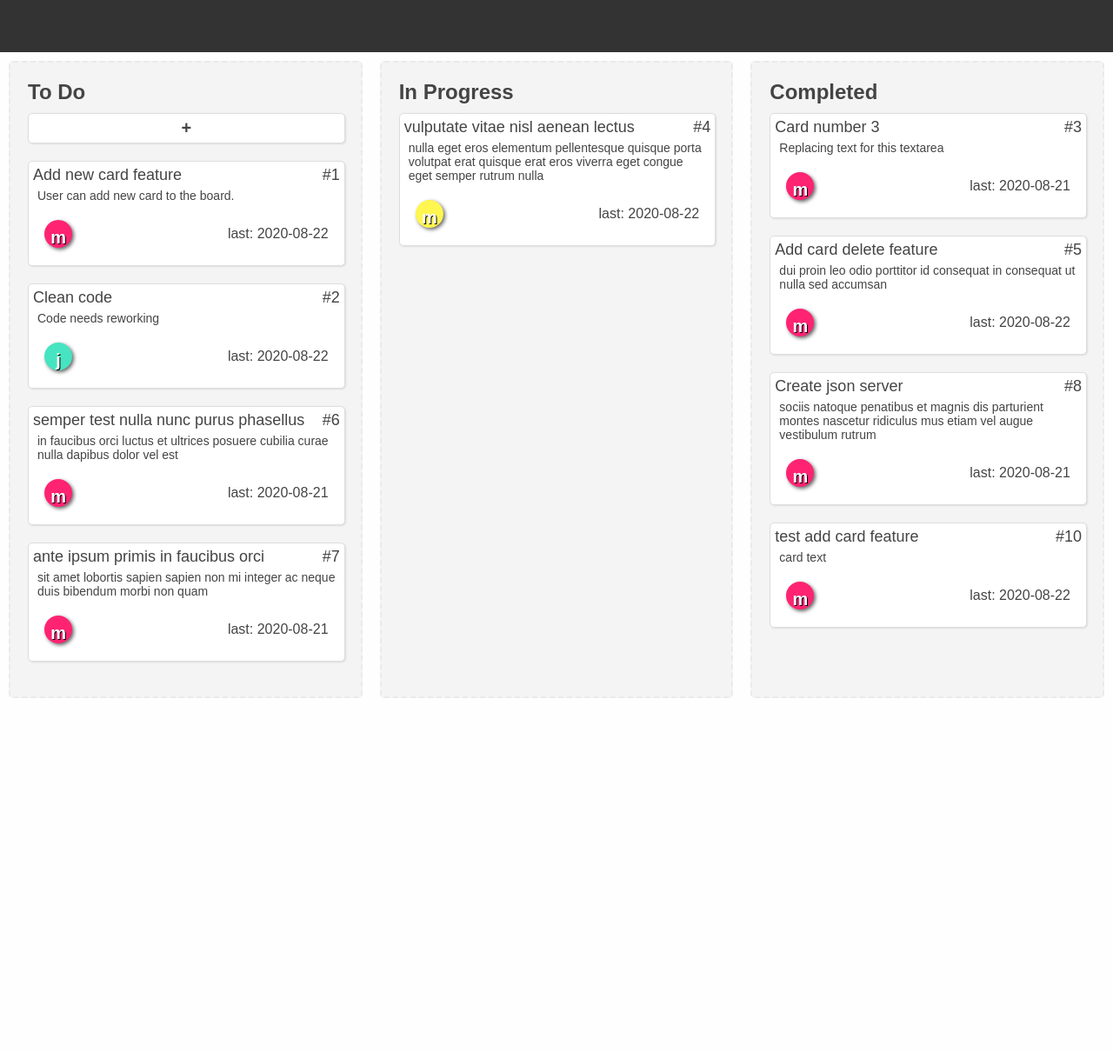
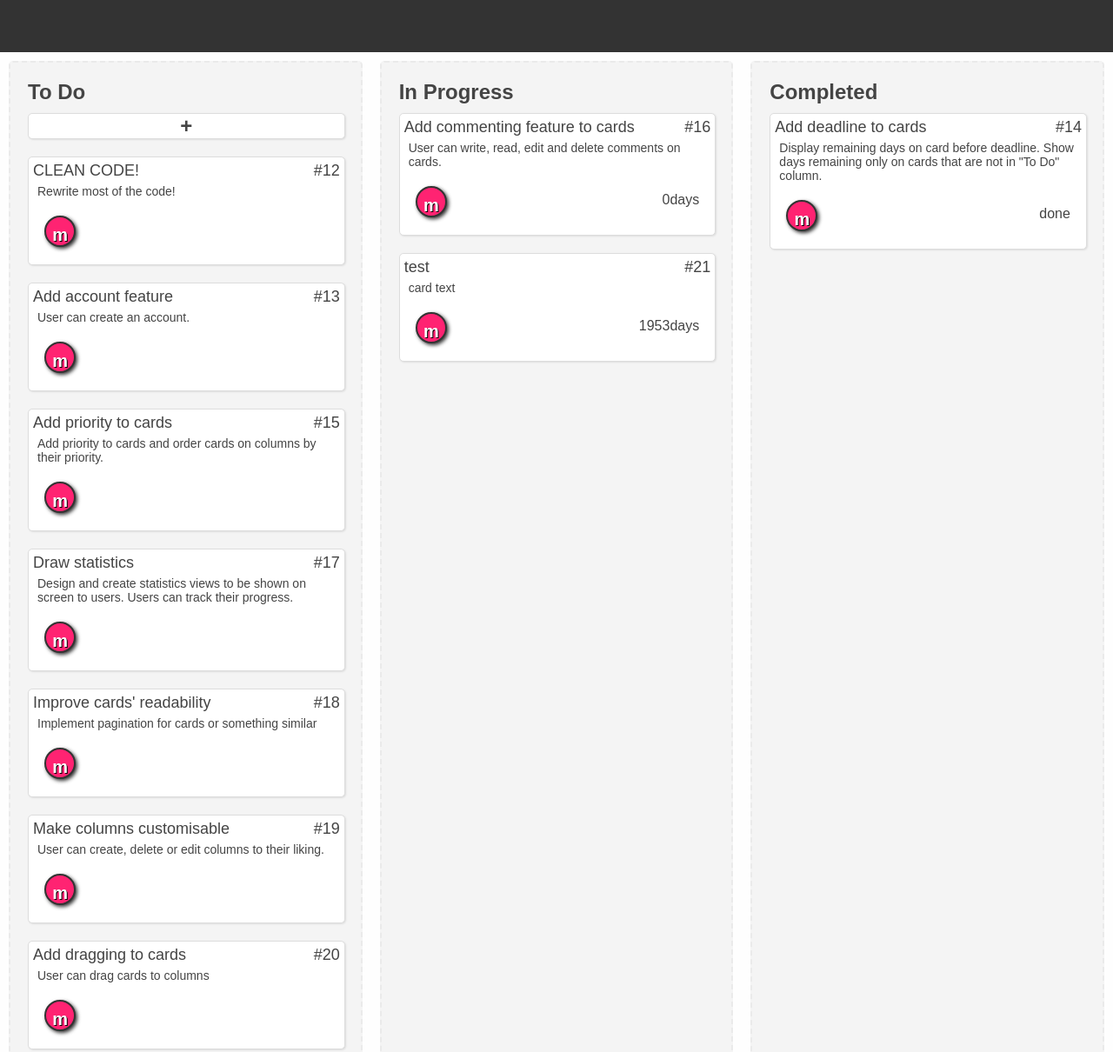
Before and after one commit to maici95/kanban, a React app in the folder client/: page / in a window 1280 px wide. Shown: the top 1210 px of the page at 87% size. Before the commit the page ends 813 px from the top, so only its background shows below. Built offline with nearby package versions, Linux system fonts and the light colour scheme; data requests are answered from the project's data file; a web font is replaced by a local one.

Commit message:
start of commenting feature

```diff
--- a/client/src/components/App/index.js
+++ b/client/src/components/App/index.js
@@ -22,7 +22,7 @@ function App() {
 
     React.useEffect(() => {
         if (!loaded) {
-            getform();
+            getCards();
             setLoaded(true);
 
             new ajax().get('users').then(res => {
@@ -32,17 +32,8 @@ function App() {
 
     }, [loaded]);
 
-/*     function postform() {
-        const body = {
-            name: 'Kanban board',
-            points: '2',
-            status: '0'
-        }
-        const data = new ajax().post('cards', body);
-        data.then(res => {
-        });
-    } */
-    function getform() {
+
+    function getCards() {
         const data = new ajax().get('cards', {});
         data.then(res => {
             setCards(res);
@@ -56,11 +47,12 @@ function App() {
             status: 0,
             text: '',
             userId: null,
-            updated: null
+            updated: null,
+            deadline: 0
         });
         data.then(res => {
             setAddCardStatus(false);
-            getform();
+            getCards();
         });
     }
 
@@ -68,6 +60,9 @@ function App() {
         const card = new ajax().get('cards', { id: cardId });
         card.then(res => {
             setCard(res[0]);
+
+            //document.getElementById('card-overview').scrollIntoView();
+            window.scrollTo({ top: 0, behavior: 'smooth' });
         });
     }
 
@@ -79,7 +74,7 @@ function App() {
         const data = new ajax().patch('cards', obj);
         data.then(res => {
             closeCard();
-            getform();
+            getCards();
         });
     }
 
@@ -87,11 +82,11 @@ function App() {
         const data = new ajax().delete('cards', { id: id } );
         data.then(res => {
             closeCard();
-            getform();
+            getCards();
         });
     }
 
-    function getCards(status) {
+    function filterCards(status) {
         return cards.map((card, index) => {
             if (parseInt(card.status) === status) {
                 return <Card
@@ -125,10 +120,8 @@ function App() {
                         <Card.NewCard>
                             <ButtonPanel>
                                 <input ref={cardNameRef} placeholder="name..." />
-                                <ButtonPanel.Right>
-                                    <button onClick={addCard}>add</button>
-                                    <button onClick={() => setAddCardStatus(false)}>cancel</button>
-                                </ButtonPanel.Right>
+                                <button onClick={addCard}>add</button>
+                                <button onClick={() => setAddCardStatus(false)}>cancel</button>
                             </ButtonPanel>
                         </Card.NewCard>
                     }
@@ -138,15 +131,15 @@ function App() {
                         </Card.NewCard>
                     }
 
-                    {getCards(0)}
+                    {filterCards(0)}
                 </CardColumn>
                 <CardColumn>
                     <h1>In Progress</h1>
-                    {getCards(1)}
+                    {filterCards(1)}
                 </CardColumn>
                 <CardColumn>
                     <h1>Completed</h1>
-                    {getCards(2)}
+                    {filterCards(2)}
                 </CardColumn>
             </div>
 
--- a/client/src/components/Card/index.js
+++ b/client/src/components/Card/index.js
@@ -35,12 +35,24 @@ function Card(props) {
             <p>
                 {props.data.text || 'card text'}
             </p>
-            {user &&
-                <div className="user-panel">
-                    <h3 style={{background: user.color}}>{user.name[0]}</h3>
-                    <span>last: {props.data.updated}</span>
-                </div>
-            }
+
+            <div className="user-panel">
+                        {user && <h3 style={{background: user.color}}>{user.name[0]}</h3>}
+                        {!user && <h3>u</h3>}
+                    <span>
+                        {props.data.deadline && props.data.status !== "0" &&
+                            <span>
+                                {props.data.status === '1' &&
+                                    Math.floor((new Date(props.data.deadline) - new Date()) / 1000 / 60 / 60 / 42) + 'days'
+                                }
+                                {props.data.status === '2' &&
+                                    'done'
+                                }
+                            </span>
+                        }
+                    </span>
+            </div>
+
         </div>
     );
 }
--- a/client/src/components/Card/style.css
+++ b/client/src/components/Card/style.css
@@ -33,11 +33,10 @@
 
 .card-container h4 {
     text-align: center;
-    padding: 5px 0;
-    font-size: 20px;
+    font-size: 24px;
 }
 .newcard-btn:hover {
-    background: #ddd;
+    background: #EBEBEB;
 }
 
 
@@ -60,9 +59,11 @@
     border-radius: 100%;
     font-weight: bold;
     font-size: 20px!important;
-    box-shadow: 2px 2px 4px #666;
+    box-shadow: 2px 2px 4px #333;
     text-shadow: 1px 1px 0 #000;
+    background: #ddd;
     color: #fff;
+    border: 2px solid #333;
 }
 .user-panel span {
     float: right;
--- a/client/src/components/CardOverview/index.js
+++ b/client/src/components/CardOverview/index.js
@@ -5,17 +5,24 @@ import React from 'react';
 
 import './style.css';
 import ButtonPanel from '../ButtonPanel';
+import CommentPanel from '../CommentPanel';
+import ajax from '../../ajax';
 
 function CardOverview(props) {
-
 
     const nameRef = React.useRef(null);
     const textRef = React.useRef(null);
     const pointRef = React.useRef(null);
     const statusRef = React.useRef(null);
     const userRef = React.useRef(null);
+    const deadlineRef = React.useRef(null);
 
     const [deleteBtn, setDeleteBtn] = React.useState(true);
+    const [comments, setComments] = React.useState([]);
+
+    function reload() {
+        console.log('wow comments were fetched');
+    }
 
     function saveCard() {
         props.save({
@@ -23,6 +30,7 @@ function CardOverview(props) {
             text: textRef.current.value,
             points: pointRef.current.value,
             status: statusRef.current.value,
+            deadline: deadlineRef.current.value,
             userId: userRef.current.value,
             id: props.data.id
         });
@@ -36,8 +44,15 @@ function CardOverview(props) {
         }
     }
 
+    React.useEffect(() => {
+        const data = new ajax().get('comments', { cardId: props.data.id });
+        data.then(res => {
+            setComments(res);
+        });
+    }, [props.data.id, reload]);
+
     return (
-        <div className="card-overview-container">
+        <div className="card-overview-container" id="card-overview">
 
                 <h1>
                     <input className="name-edit-field" ref={nameRef} defaultValue={props.data.name}/>
@@ -57,6 +72,8 @@ function CardOverview(props) {
                             <option value="1">In Progress</option>
                             <option value="2">Completed</option>
                         </select>
+                    <h2>deadline:</h2>
+                        <input ref={deadlineRef} defaultValue={props.data.deadline} />
                     <h2>user:</h2>
                         <select ref={userRef} defaultValue={props.data.userId}>
                             {props.users.map((user, index) => {
@@ -77,6 +94,22 @@ function CardOverview(props) {
                     </ButtonPanel.Right>
                 </ButtonPanel>
 
+                <CommentPanel
+                    cardId={props.data.id}
+                    commentPosted={reload}
+                >
+                    {comments.map((comment, index) => {
+                        return (
+                            <CommentPanel.Comment
+                                key={index}
+                                userId={comment.userId}
+                            >
+                                <p>{comment.text}</p>
+                            </CommentPanel.Comment>
+                        );
+                    })}
+                </CommentPanel>
+
         </div>
     );
 }
--- a/client/src/components/CommentPanel/index.js
+++ b/client/src/components/CommentPanel/index.js
@@ -3,8 +3,65 @@
 
 import React from 'react';
 
+import './style.css';
+import ajax from '../../ajax';
+
+CommentPanel.Comment = Comment;
+
 function CommentPanel(props) {
 
+    const textRef = React.useRef(null)
+
+    function postComment() {
+        const body = {
+            cardId: props.cardId,
+            text: textRef.current.value,
+            userId: "2"
+        }
+        const data = new ajax().post('comments', body);
+        data.then(res => {
+            props.commentPosted();
+        });
+    }
+
+    return (
+        <div className="comment-panel-container">
+            <h1>Comments:</h1>
+             {props.children}
+
+            <br/>
+             <textarea
+                ref={textRef}
+                style={{width: '90%', minHeight: '60px', padding: '10px'}}
+                placeholder="your message..."
+            ></textarea>
+             <br/>
+             <button onClick={postComment}>post</button>
+        </div>
+    );
+}
+
+function Comment(props) {
+
+    const [user, setUser] = React.useState(null);
+
+    React.useEffect(() => {
+        const data = new ajax().get('users', { id: props.userId });
+        data.then(res => {
+            setUser(res[0]);
+        });
+    }, [props.userId]);
+
+    return (
+        <div className="comment-container">
+            {props.children}
+            {user &&
+                <div>
+                    <b>posted by:</b> {user.name}
+                </div>
+            }
+        </div>
+    );
 }
 
 export default CommentPanel;
--- /dev/null
+++ b/client/src/components/CommentPanel/style.css
@@ -0,0 +1,23 @@
+
+
+
+
+.comment-panel-container {
+    width: 90%;
+    border-top: 2px dashed #ddd;
+    padding: 10px 0;
+}
+
+.comment-panel-container h1 {
+    font-size: 20px;
+    padding: 0;
+    padding-top: 10px;
+}
+
+.comment-container {
+    border: 1px solid #ddd;
+    padding: 5px;
+    border-radius: 5px;
+    background: #F4F4F4;
+    margin-bottom: 5px;
+}
--- a/db.json
+++ b/db.json
@@ -1,85 +1,113 @@
 {
 	"cards": [
 		{
-			"id": 1,
-			"name": "Add new card feature",
-			"points": "2",
+			"name": "CLEAN CODE!",
+			"points": "100",
 			"status": "0",
-			"text": "User can add new card to the board.",
+			"text": "Rewrite most of the code!",
 			"userId": "2",
-			"updated": "2020-08-22"
+			"updated": "2020-08-22",
+			"id": "12"
 		},
 		{
-			"id": 2,
-			"name": "Clean code",
-			"points": "10",
+			"name": "Add account feature",
+			"points": "0",
 			"status": "0",
-			"text": "Code needs reworking",
-			"userId": "5",
-			"updated": "2020-08-22"
+			"text": "User can create an account.",
+			"userId": "2",
+			"updated": "2020-08-22",
+			"id": "13",
+			"deadline": "2020/09/20"
 		},
 		{
-			"id": 3,
-			"name": "Card number 3",
-			"points": "4",
+			"name": "Add deadline to cards",
+			"points": "0",
 			"status": "2",
-			"text": "Replacing text for this textarea",
+			"text": "Display remaining days on card before deadline. Show days remaining only on cards that are not in \"To Do\" column.",
 			"userId": "2",
-			"updated": "2020-08-21"
+			"updated": "2020-08-22",
+			"id": "14",
+			"deadline": "2020/10/30"
 		},
 		{
-			"id": 4,
-			"name": "vulputate vitae nisl aenean lectus",
-			"points": "4",
-			"status": "1",
-			"text": "nulla eget eros elementum pellentesque quisque porta volutpat erat quisque erat eros viverra eget congue eget semper rutrum nulla",
-			"userId": "4",
-			"updated": "2020-08-22"
+			"name": "Add priority to cards",
+			"points": "0",
+			"status": "0",
+			"text": "Add priority to cards and order cards on columns by their priority.",
+			"userId": "2",
+			"updated": "2020-08-22",
+			"deadline": "0",
+			"id": "15"
 		},
 		{
-			"id": 5,
-			"name": "Add card delete feature",
-			"points": "4",
-			"status": "2",
-			"text": "dui proin leo odio porttitor id consequat in consequat ut nulla sed accumsan",
+			"name": "Add commenting feature to cards",
+			"points": "0",
+			"status": "1",
+			"text": "User can write, read, edit and delete comments on cards.",
 			"userId": "2",
-			"updated": "2020-08-22"
+			"updated": "2020-08-22",
+			"deadline": "2020/08/23",
+			"id": "16"
 		},
 		{
-			"id": 6,
-			"name": "semper test nulla nunc purus phasellus",
-			"points": "5",
+			"name": "Draw statistics",
+			"points": "0",
 			"status": "0",
-			"text": "in faucibus orci luctus et ultrices posuere cubilia curae nulla dapibus dolor vel est",
+			"text": "Design and create statistics views to be shown on screen to users. Users can track their progress.",
 			"userId": "2",
-			"updated": "2020-08-21"
+			"updated": "2020-08-22",
+			"deadline": "0",
+			"id": "17"
 		},
 		{
-			"id": 7,
-			"name": "ante ipsum primis in faucibus orci",
-			"points": "4",
+			"name": "Improve cards' readability",
+			"points": "0",
 			"status": "0",
-			"text": "sit amet lobortis sapien sapien non mi integer ac neque duis bibendum morbi non quam",
+			"text": "Implement pagination for cards or something similar",
 			"userId": "2",
-			"updated": "2020-08-21"
+			"updated": "2020-08-22",
+			"deadline": "0",
+			"id": "18"
 		},
 		{
-			"id": 8,
-			"name": "Create json server",
-			"points": "45",
-			"status": "2",
-			"text": "sociis natoque penatibus et magnis dis parturient montes nascetur ridiculus mus etiam vel augue vestibulum rutrum",
+			"name": "Make columns customisable",
+			"points": "0",
+			"status": "0",
+			"text": "User can create, delete or edit columns to their liking.",
 			"userId": "2",
-			"updated": "2020-08-21"
+			"updated": "2020-08-22",
+			"deadline": "0",
+			"id": "19"
 		},
 		{
-			"name": "test add card feature",
-			"points": "2",
-			"status": "2",
+			"name": "Add dragging to cards",
+			"points": "0",
+			"status": "0",
+			"text": "User can drag cards to columns",
+			"userId": "2",
+			"updated": "2020-08-22",
+			"deadline": "0",
+			"id": "20"
+		},
+		{
+			"name": "test",
+			"points": "0",
+			"status": "1",
 			"text": "",
 			"userId": "2",
 			"updated": "2020-08-22",
-			"id": "10"
+			"deadline": "2030/1/1",
+			"id": "21"
+		},
+		{
+			"name": "Add notification system",
+			"points": "0",
+			"status": "0",
+			"text": "Give feedback to user after action. Example after posting comment display message to user if action was succesfully or and error occured.",
+			"userId": "2",
+			"updated": "2020-08-22",
+			"deadline": "0",
+			"id": "22"
 		}
 	],
 	"users": [
@@ -98,5 +126,6 @@
 			"name": "johana",
 			"color": "#46E4C1"
 		}
-	]
+	],
+	"comments": []
 }
```
Also changed, not shown: client/src/components/ButtonPanel/index.js (+9 -0 lines), client/src/components/ButtonPanel/style.css (+6 -1 lines), colors.txt (renamed from test.txt).
